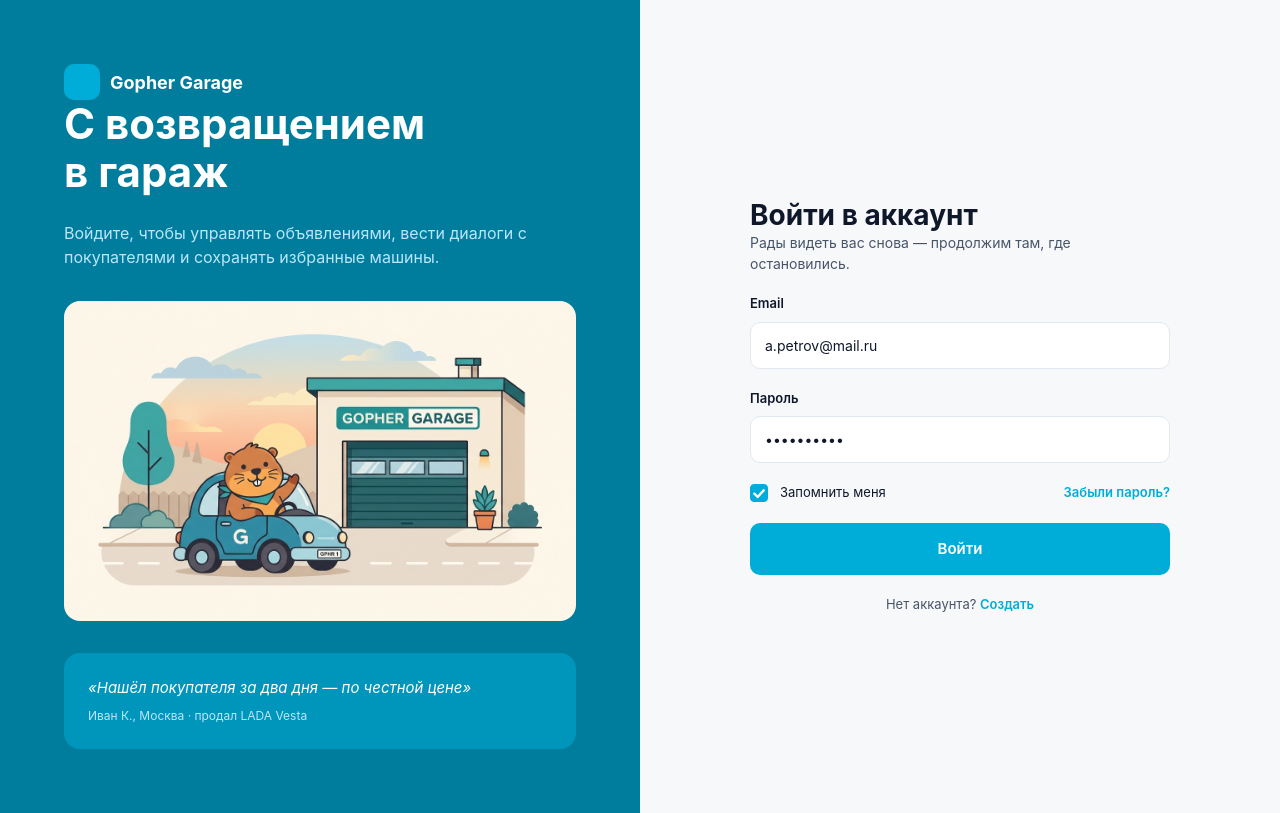
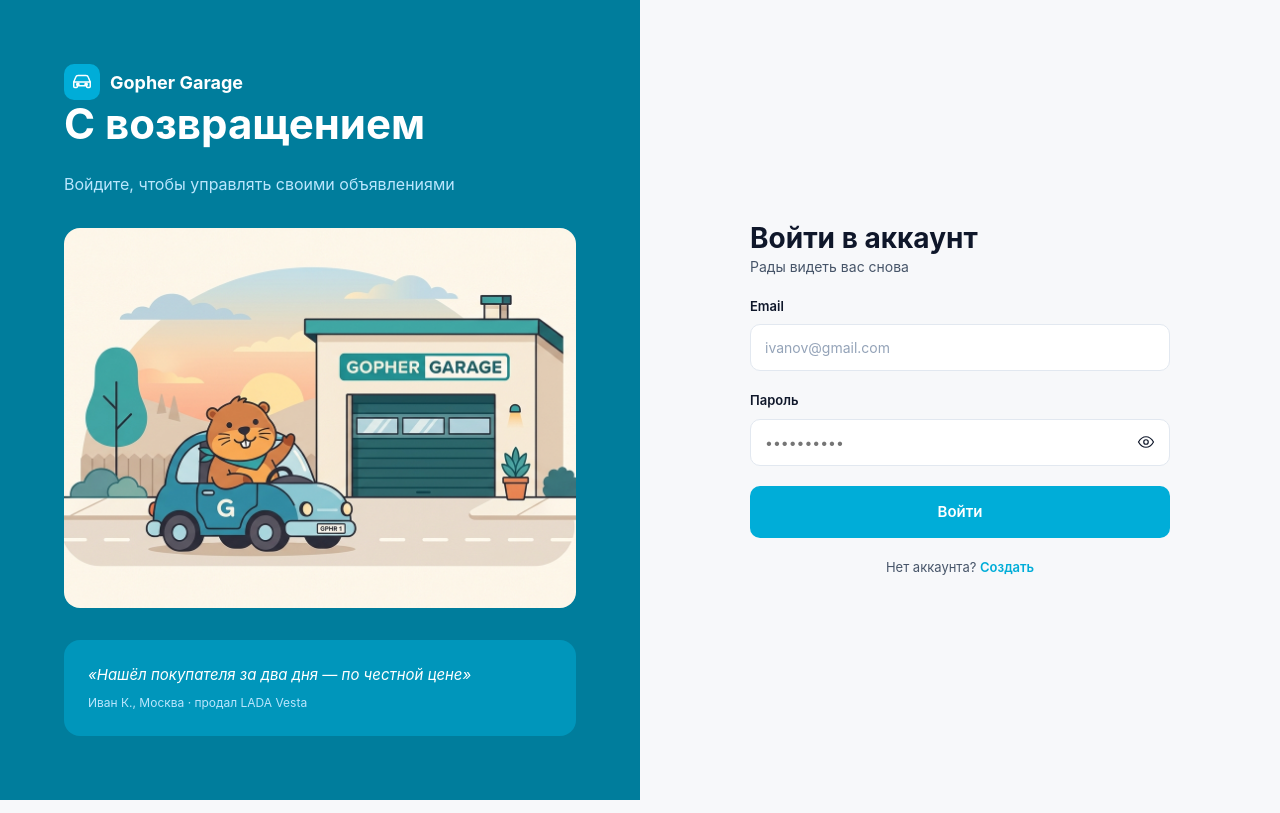
Before and after one commit to udavikhin/gopher-garage, a React app in the folder frontend/: page /login in a window 1280 px wide. Built offline with nearby package versions, Linux system fonts and the light colour scheme; the HTML template or start-up script is replaced by a standard one.

Commit message:
login form component

```diff
--- /dev/null
+++ b/frontend/src/components/LoginForm.jsx
@@ -0,0 +1,65 @@
+import {useAuth} from "../context/AuthContext.jsx";
+import {useState} from "react";
+import {Link} from "react-router-dom";
+
+function LoginForm() {
+    const {login} = useAuth()
+
+    const [formData, setFormData] = useState({
+        email: '',
+        password: ''
+    })
+
+    const handleChange = (e) => {
+        const {name, value} = e.target;
+        setFormData(prev => ({
+            ...prev,
+            [name]: value
+        }))
+    }
+
+    const handleSubmit = (e) => {
+        e.preventDefault();
+        console.log('login attempt')
+        login(formData);
+    }
+
+    return (
+        <form className="auth__form" onSubmit={handleSubmit}>
+            <header>
+                <h1 className="auth__title">Войти в аккаунт</h1>
+                <p className="auth__sub">Рады видеть вас снова</p>
+            </header>
+
+            <label className="field"><span className="field__label">Email</span>
+                <input
+                    name="email"
+                    className="input"
+                    type="email"
+                    value={formData.email}
+                    onChange={handleChange}
+                    placeholder="ivanov@gmail.com"/>
+            </label>
+
+            <label className="field"><span className="field__label">Пароль</span>
+                <div className="input-group">
+                    <input
+                        name="password"
+                        type="password"
+                        value={formData.password}
+                        onChange={handleChange}
+                        placeholder="••••••••••"/>
+                    <svg className="icon" style={{color: "var(--font-tertiary)", width: "18px", height: "18px"}}>
+                        <use href="assets/icons/sprite.svg#i-eye"/>
+                    </svg>
+                </div>
+            </label>
+
+            <button className="btn btn--primary btn--block btn--lg" type="submit">Войти</button>
+
+            <p className="auth__signin">Нет аккаунта? <Link to="/register">Создать</Link></p>
+        </form>
+    )
+}
+
+export default LoginForm;
--- a/frontend/src/pages/LoginPage.jsx
+++ b/frontend/src/pages/LoginPage.jsx
@@ -1,18 +1,18 @@
 import {Link} from "react-router-dom";
+import LoginForm from "../components/LoginForm.jsx";
 
 const LoginPage = () => {
     return (
         <main className="auth auth--reverse">
             <aside className="auth__brand-side">
                 <Link className="brand brand--inverse" to="/">
-                    <span className="brand__mark"><svg className="icon"><use href="/assets/icons/i-car.svg#i-car"/></svg></span>
+                    <span className="brand__mark"><svg className="icon"><use href="/assets/icons/sprite.svg#i-car"/></svg></span>
                     <span className="brand__wordmark">Gopher Garage</span>
                 </Link>
 
                 <header>
-                    <h2 className="auth__brand-title">С возвращением<br/>в гараж</h2>
-                    <p className="auth__brand-lead">Войдите, чтобы управлять объявлениями, вести диалоги с покупателями
-                        и сохранять избранные машины.</p>
+                    <h2 className="auth__brand-title">С возвращением</h2>
+                    <p className="auth__brand-lead">Войдите, чтобы управлять своими объявлениями</p>
                 </header>
 
                 <div className="auth__illustration"
@@ -26,38 +26,7 @@ const LoginPage = () => {
 
             <section className="auth__form-side">
                 <div className="auth__form-wrap">
-                    <form className="auth__form" onSubmit="return false;">
-                        <header>
-                            <h1 className="auth__title">Войти в аккаунт</h1>
-                            <p className="auth__sub">Рады видеть вас снова — продолжим там, где остановились.</p>
-                        </header>
-
-                        <label className="field"><span className="field__label">Email</span>
-                            <input className="input" type="email" defaultValue="a.petrov@mail.ru"/>
-                        </label>
-
-                        <label className="field"><span className="field__label">Пароль</span>
-                            <div className="input-group">
-                                <input type="password" defaultValue="••••••••••"/>
-                                <svg className="icon" style={{color:"var(--font-tertiary)",width:"18px",height:"18px"}}>
-                                    <use href="assets/icons/i-eye.svg#i-eye"/>
-                                </svg>
-                            </div>
-                        </label>
-
-                        <div className="auth__helpers">
-                            <label className="checkbox">
-                                <input type="checkbox" checked/>
-                                <span className="box"></span>
-                                Запомнить меня
-                            </label>
-                            <a className="auth__forgot" href="#">Забыли пароль?</a>
-                        </div>
-
-                        <button className="btn btn--primary btn--block btn--lg" type="submit">Войти</button>
-
-                        <p className="auth__signin">Нет аккаунта? <Link to="/">Создать</Link></p>
-                    </form>
+                    <LoginForm />
                 </div>
             </section>
         </main>
--- a/frontend/src/pages/RegisterPage.jsx
+++ b/frontend/src/pages/RegisterPage.jsx
@@ -51,7 +51,7 @@ const RegisterPage = () => {
 
                         <button className="btn btn--primary btn--block btn--lg" type="submit">Создать аккаунт</button>
 
-                        <p className="auth__signin">Уже есть аккаунт? <a href="#">Войти</a></p>
+                        <p className="auth__signin">Уже есть аккаунт? <Link to="/login">Войти</Link></p>
                     </form>
                 </div>
             </section>
--- a/frontend/src/styles/pages/_login.scss
+++ b/frontend/src/styles/pages/_login.scss
@@ -5,38 +5,6 @@
 .auth--reverse {
   .auth__brand-side { order: 0; }
   .auth__form-side  { order: 1; }
-}
-
-.auth__socials {
-  display: grid;
-  grid-template-columns: repeat(3, 1fr);
-  gap: $space-3;
-}
-
-.btn--social {
-  background: $bg-surface;
-  color: $font-primary;
-  border-color: $border-default;
-  padding: 12px 14px;
-
-  &:hover { background: $bg-muted; }
-}
-
-.auth__divider {
-  display: flex;
-  align-items: center;
-  gap: $space-3;
-  color: $font-tertiary;
-  font-size: 12px;
-  font-weight: 500;
-
-  &::before,
-  &::after {
-    content: "";
-    flex: 1;
-    height: 1px;
-    background: $border-default;
-  }
 }
 
 .auth__helpers {
```
Also changed, not shown: 2 other files (tests, documents, lock files or other folders).
